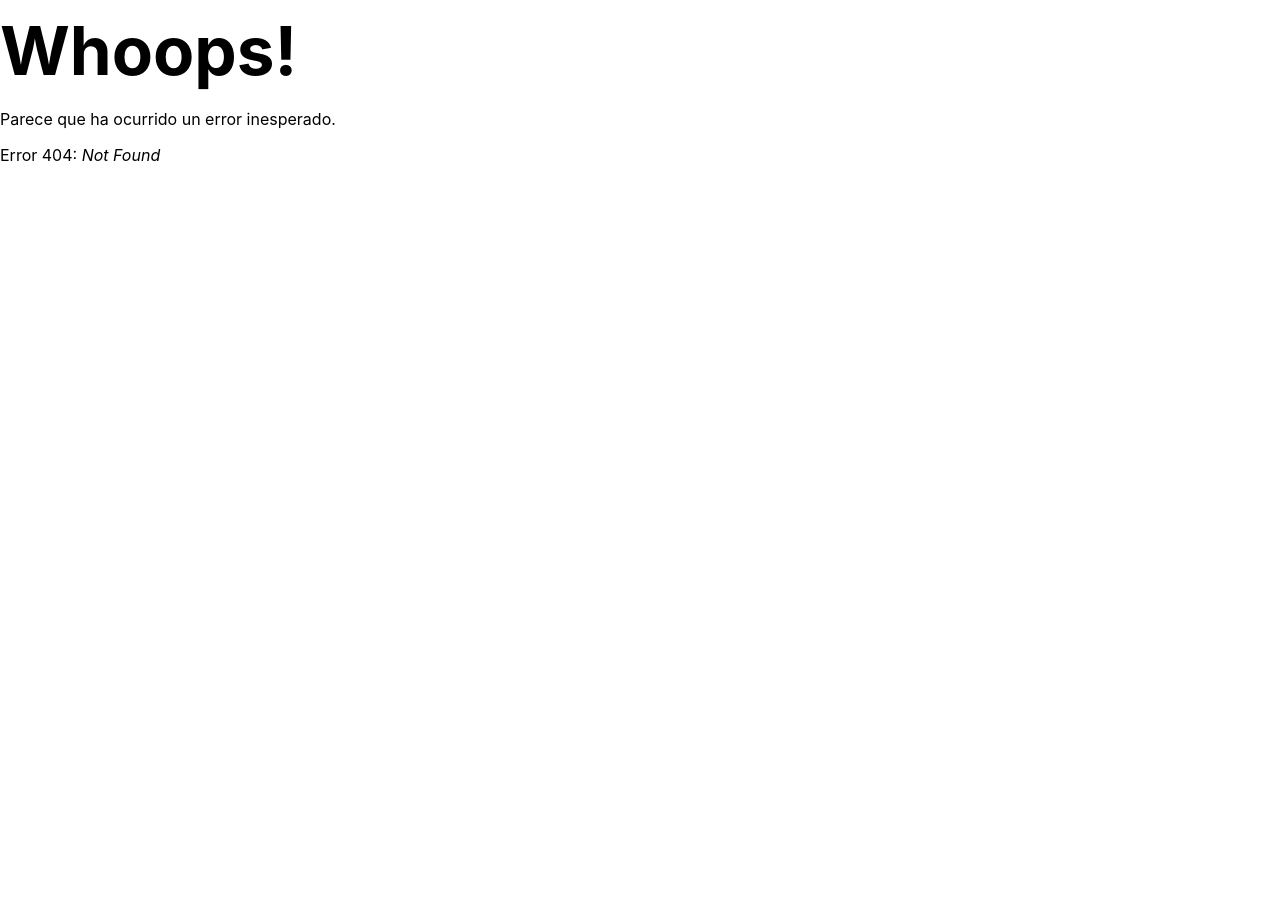
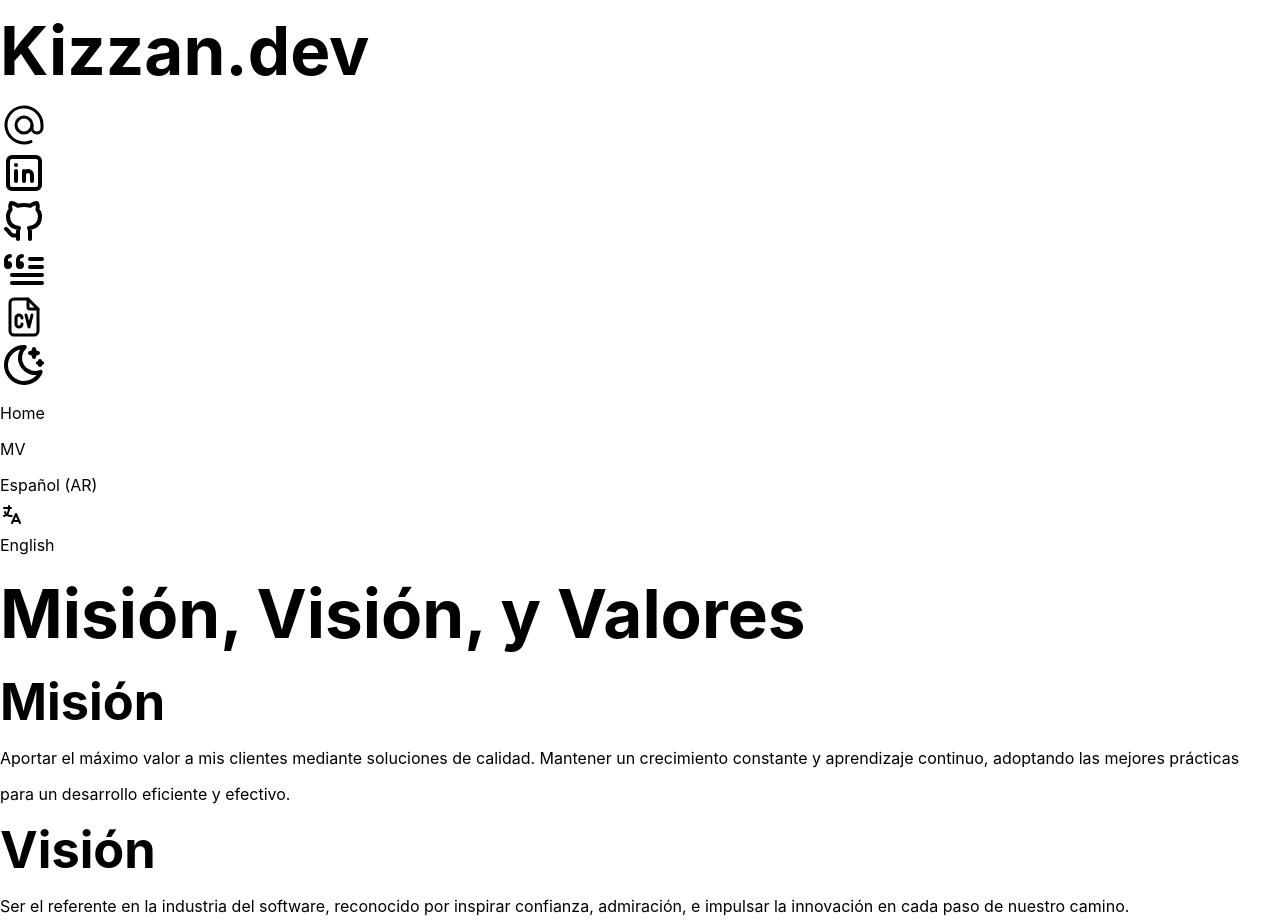
Before and after one commit to kizzandev/cv, a React (Vite) app: page /1/mv in a window 1280 px wide. Before the commit this address had no page. Before the commit the page ends 800 px from the top, so only its background shows below. Built offline with nearby package versions, Linux system fonts and the light colour scheme.

Commit message:
Add: lang navigation

```diff
--- a/src/components/header.tsx
+++ b/src/components/header.tsx
@@ -1,10 +1,11 @@
 import Socials from "./socials";
 
 import data from "../assets/data/lang.json";
-import { Link } from "react-router-dom";
+import { Link, useLocation } from "react-router-dom";
 import { useContext } from "react";
 import { languageContext } from "../Root";
 import { IconLang } from "./icons";
+import { useParams, useNavigate } from "react-router-dom";
 
 const { title_name, title_tld } = data.common;
 
@@ -15,6 +16,9 @@ export const languages = {
 
 function Header() {
   const { lang, setLang } = useContext(languageContext);
+  const params = useParams();
+  const navigate = useNavigate();
+  const location = useLocation();
 
   function handleLangMenu(
     e: React.MouseEvent<HTMLButtonElement, MouseEvent> | null
@@ -36,6 +40,24 @@ function Header() {
         langMenu.setAttribute("data-open", "false");
       }
     }
+  }
+
+  function handleLangChange(lang: string) {
+    setLang(lang as keyof typeof languages);
+    handleLangMenu(null);
+
+    let path = location.pathname;
+    if (params.lang) {
+      path = path.replace(`/${params.lang}`, "");
+    }
+    path = `${lang !== "es" ? `/${lang}` : ""}${path}`;
+    console.log(path);
+
+    navigate(path);
+  }
+
+  function handleLangNav(to: string) {
+    return `/${params.lang ? params.lang + "/" : ""}${to}`;
   }
 
   return (
@@ -65,10 +87,10 @@ function Header() {
         "
         >
           <li>
-            <Link to={"/"}>Home</Link>
+            <Link to={handleLangNav("")}>Home</Link>
           </li>
           <li>
-            <Link to={"/mvv"}>MVV</Link>
+            <Link to={handleLangNav("mv")}>MV</Link>
           </li>
           <li>
             <button
@@ -108,16 +130,12 @@ function Header() {
               {Object.entries(languages).map(([lang_, label], idx) =>
                 lang === lang_ ? null : (
                   <li key={idx}>
-                    <Link
-                      onClick={() => {
-                        setLang(lang_ as keyof typeof languages);
-                        handleLangMenu(null);
-                      }}
+                    <button
+                      onClick={() => handleLangChange(lang_)}
                       className="px-2 py-1"
-                      to={`/${lang_ === "en" ? "en" : ""}`}
                     >
                       {label}
-                    </Link>
+                    </button>
                   </li>
                 )
               )}
--- a/src/main.tsx
+++ b/src/main.tsx
@@ -9,22 +9,20 @@ import Mvv from "./pages/Mvv.tsx";
 import "./index.css";
 import ErrorPage from "./pages/Error.tsx";
 
-const router = createBrowserRouter([
+const router = createBrowserRouter(
+  [
     {
-    path: "/",
+      path: ":lang?/",
       element: <App />,
       errorElement: <ErrorPage />,
     },
     {
-    path: "/en",
-    element: <App />,
-    errorElement: <ErrorPage />,
-  },
-  {
-    path: "/mvv",
+      path: ":lang?/mv",
       element: <Mvv />,
     },
-]);
+  ],
+  {}
+);
 
 ReactDOM.createRoot(document.getElementById("root")!).render(
   <React.StrictMode>
```
Lines whose indentation alone changed are shown as unchanged.
